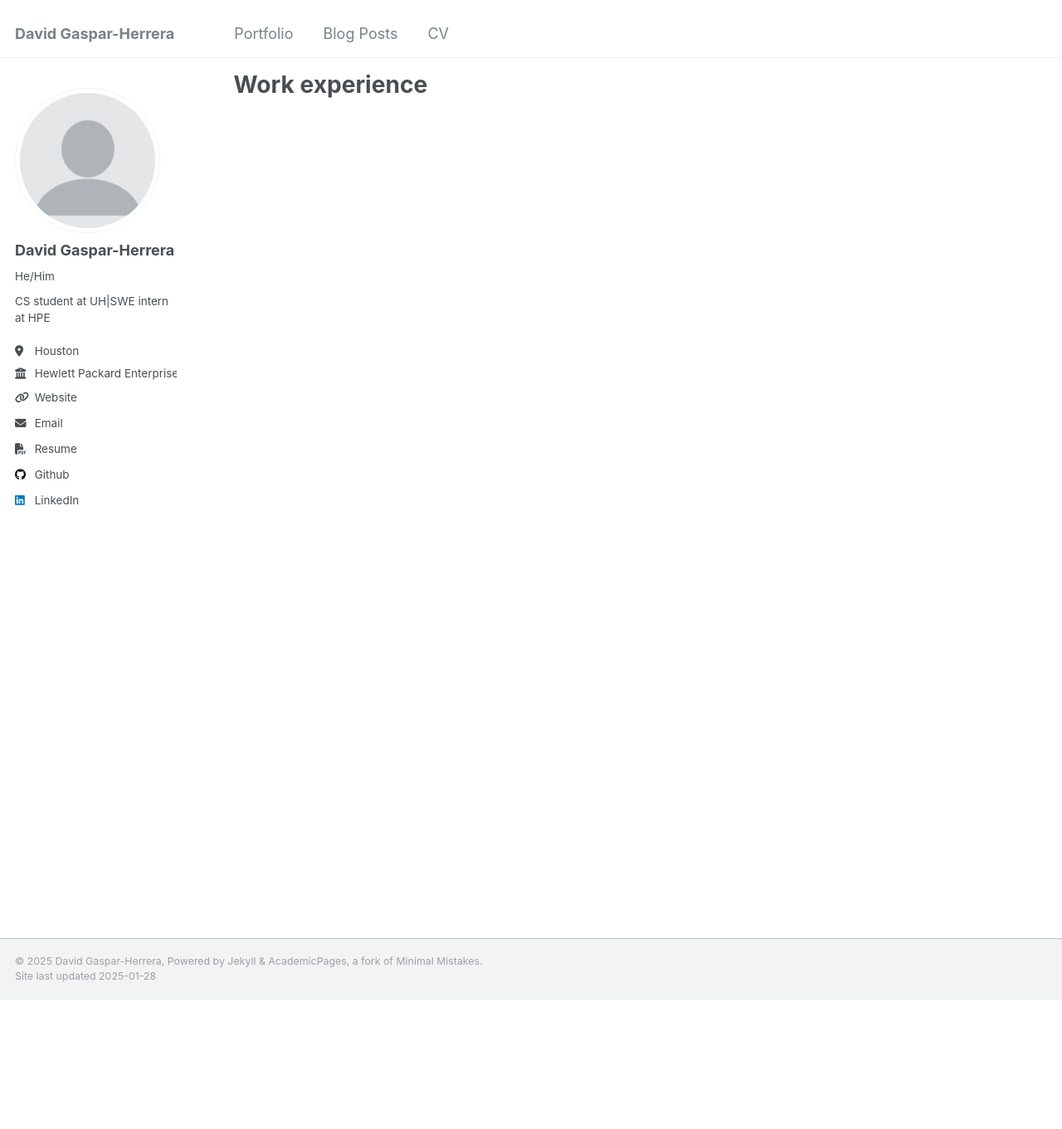
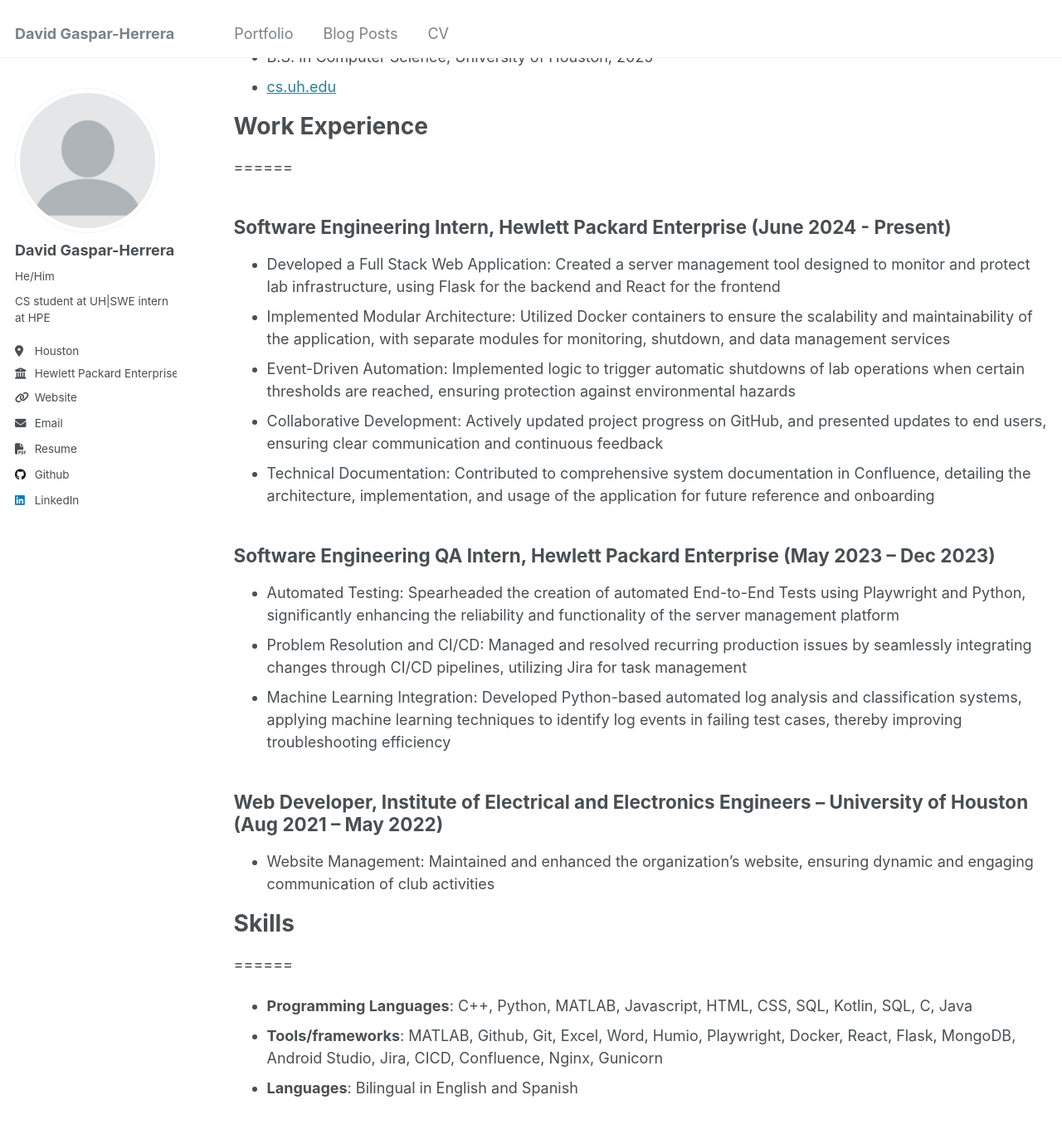
Before and after one commit to David-Gaspar-H/david-gaspar-h.github.io, a Jekyll site: the page built from _pages/cv.md, in a window 1280 px wide and 1400 px high, scrolled down 195 px. Shown: the top 1361 px of the window at 83% size. Built offline with Jekyll 4.4.1, drawn with Linux system fonts in a browser that asks for light colours.

Commit message:
Update cv.md

```diff
--- a/_pages/cv.md
+++ b/_pages/cv.md
@@ -9,10 +9,30 @@ redirect_from:
 
 {% include base_path %}
 
-Education
+# Education
 ======
 * B.S. in Computer Science, University of Houston, 2025
 * [cs.uh.edu](cs.uh.edu)
 
-Work experience
+# Work Experience
 ======
+## Software Engineering Intern, Hewlett Packard Enterprise (June 2024 - Present)
+- Developed a Full Stack Web Application: Created a server management tool designed to monitor and protect lab infrastructure, using Flask for the backend and React for the frontend
+- Implemented Modular Architecture: Utilized Docker containers to ensure the scalability and maintainability of the application, with separate modules for monitoring, shutdown, and data management services
+- Event-Driven Automation: Implemented logic to trigger automatic shutdowns of lab operations when certain thresholds are reached, ensuring protection against environmental hazards
+- Collaborative Development: Actively updated project progress on GitHub, and presented updates to end users, ensuring clear communication and continuous feedback
+- Technical Documentation: Contributed to comprehensive system documentation in Confluence, detailing the architecture, implementation, and usage of the application for future reference and onboarding
+
+## Software Engineering QA Intern, Hewlett Packard Enterprise (May 2023 – Dec 2023)
+- Automated Testing: Spearheaded the creation of automated End-to-End Tests using Playwright and Python, significantly enhancing the reliability and functionality of the server management platform
+- Problem Resolution and CI/CD: Managed and resolved recurring production issues by seamlessly integrating changes through CI/CD pipelines, utilizing Jira for task management
+- Machine Learning Integration: Developed Python-based automated log analysis and classification systems, applying machine learning techniques to identify log events in failing test cases, thereby improving troubleshooting efficiency
+
+## Web Developer, Institute of Electrical and Electronics Engineers – University of Houston (Aug 2021 – May 2022)
+- Website Management: Maintained and enhanced the organization's website, ensuring dynamic and engaging communication of club activities
+
+# Skills
+======
+- **Programming Languages**: C++, Python, MATLAB, Javascript, HTML, CSS, SQL, Kotlin, SQL, C, Java
+- **Tools/frameworks**: MATLAB, Github, Git, Excel, Word, Humio, Playwright, Docker, React, Flask, MongoDB, Android Studio, Jira, CICD, Confluence, Nginx, Gunicorn
+- **Languages**: Bilingual in English and Spanish
```
